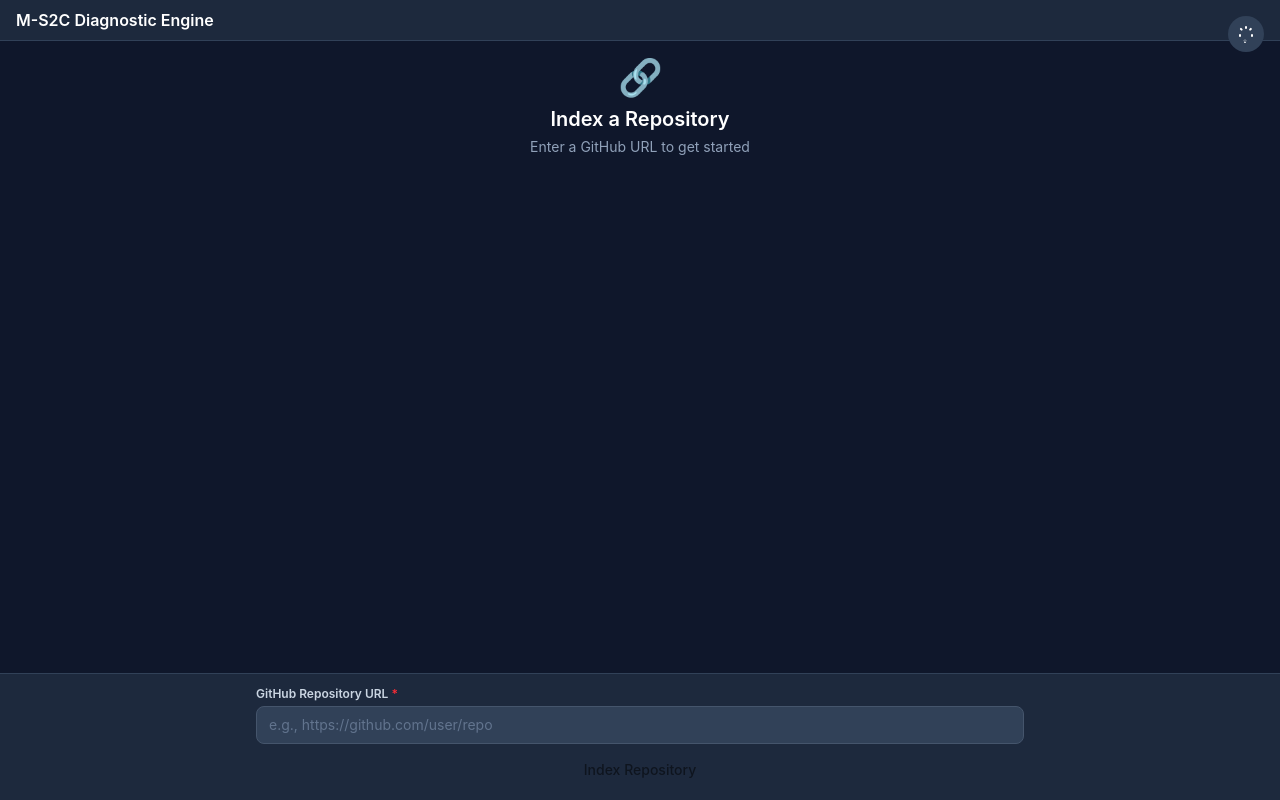
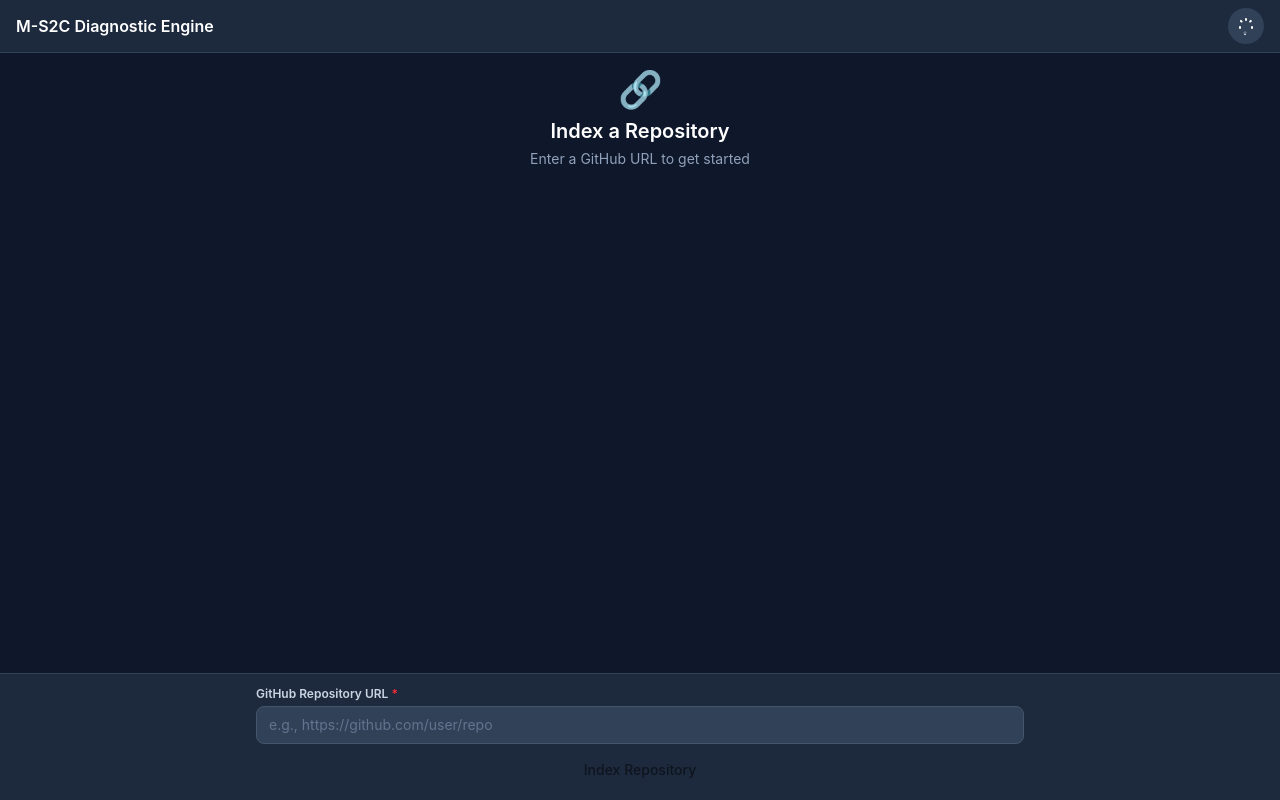
Before and after one commit to jofether/M-S2C-Diagnostic-Engine, a React (Vite) app in the folder frontend/: page / in a window 1280 px wide. Built offline with nearby package versions, Linux system fonts and the light colour scheme.

Commit message:
modifications on logic

```diff
--- a/frontend/src/App.jsx
+++ b/frontend/src/App.jsx
@@ -451,7 +451,7 @@ function QueryState({
       darkMode ? 'bg-slate-900' : 'bg-white'
     }`}>
       {/* Header */}
-      <div className={`border-b ${darkMode ? 'border-slate-700 bg-slate-800' : 'border-slate-200 bg-slate-50'} px-4 py-2 flex items-center justify-between relative`}>
+      <div className={`border-b ${darkMode ? 'border-slate-700 bg-slate-800' : 'border-slate-200 bg-slate-50'} px-4 py-2 flex items-center justify-between`}>
         <div className="min-w-0">
           <h1 className={`text-base font-semibold ${darkMode ? 'text-white' : 'text-slate-900'}`}>
             M-S2C Diagnostic Engine
@@ -464,7 +464,7 @@ function QueryState({
         </div>
 
         {/* Buttons Wrapper */}
-        <div className={`absolute top-4 right-4 flex items-center gap-2 z-40 ${darkMode ? 'text-white' : 'text-slate-900'}`}>
+        <div className={`flex items-center gap-3 ${darkMode ? 'text-white' : 'text-slate-900'}`}>
           {/* Dark Mode Toggle */}
           <button
             onClick={() => setDarkMode(!darkMode)}
@@ -735,13 +735,13 @@ function ResultsState({ onBackToQuery, darkMode, setDarkMode, results = [], alph
       darkMode ? 'bg-slate-900' : 'bg-white'
     }`}>
       {/* Header */}
-      <div className={`border-b ${darkMode ? 'border-slate-700 bg-slate-800' : 'border-slate-200 bg-slate-50'} px-4 py-2 flex items-center justify-between relative`}>
+      <div className={`border-b ${darkMode ? 'border-slate-700 bg-slate-800' : 'border-slate-200 bg-slate-50'} px-4 py-2 flex items-center justify-between`}>
         <h1 className={`text-base font-semibold ${darkMode ? 'text-white' : 'text-slate-900'}`}>
           Analysis Results
         </h1>
 
         {/* Buttons Wrapper */}
-        <div className={`absolute top-4 right-4 flex items-center gap-2 z-40 ${darkMode ? 'text-white' : 'text-slate-900'}`}>
+        <div className={`flex items-center gap-3 ${darkMode ? 'text-white' : 'text-slate-900'}`}>
           {/* Dark Mode Toggle */}
           <button
             onClick={() => setDarkMode(!darkMode)}
```
Also changed, not shown: 1 other file (tests, documents, lock files or other folders).
